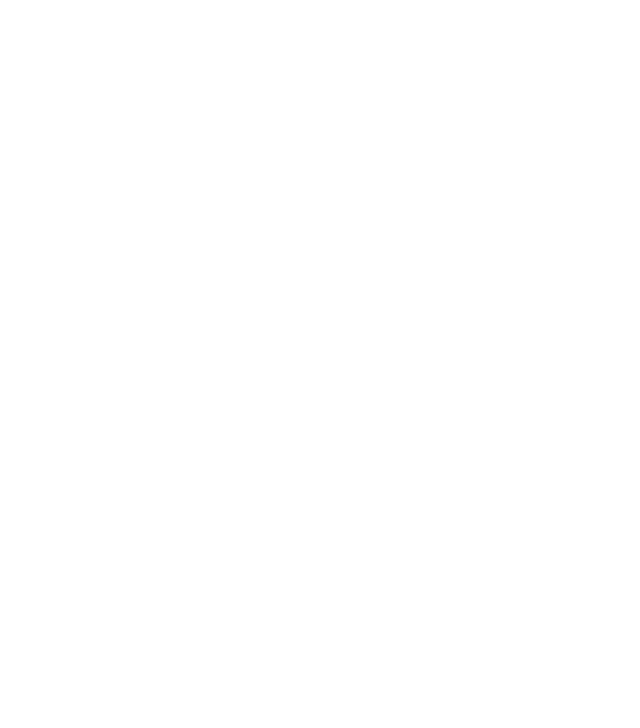
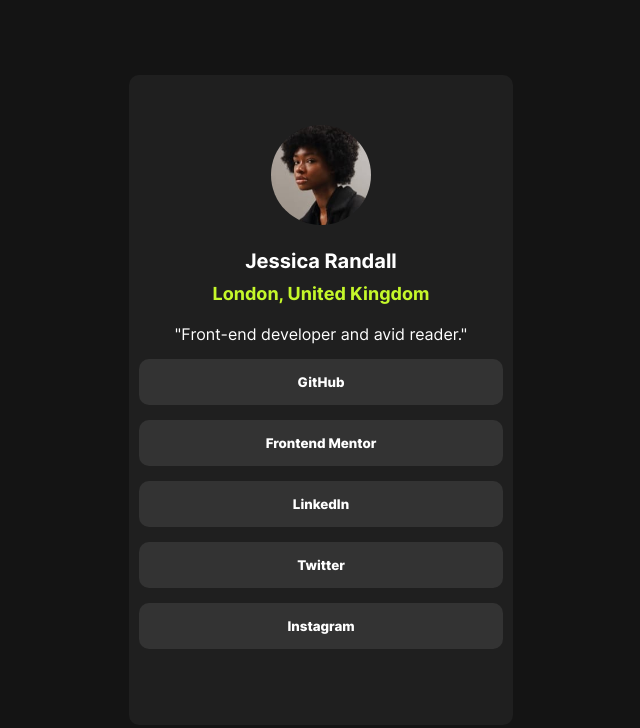
Before and after one commit to yanmartinss/portfolio-frontendmentor, a plain HTML site: page index.html in a window 1280 px wide. Shown: the whole page, without its empty margins (319-959 px from the left). Drawn offline with Linux system fonts and the light colour scheme.

Commit message:
finished: challenge frontend mentor

```diff
--- a/index.html
+++ b/index.html
@@ -1,11 +1,33 @@
 <!DOCTYPE html>
-<html lang="en">
+<html lang="pt-br">
 <head>
     <meta charset="UTF-8">
     <meta name="viewport" content="width=device-width, initial-scale=1.0">
-    <title>Document</title>
+    <link rel="shortcut icon" href="images/favicon-32x32.png" type="image/x-icon">
+    <link rel="stylesheet" href="style.css">
+    <title>login-page</title>
 </head>
 <body>
-
+    <div>
+        <img src="images/avatar-jessica.jpeg" alt="">
+        <h1>Jessica Randall</h1>
+        <h2>London, United Kingdom</h2>
+        <p id="subtitulo">"Front-end developer and avid reader."</p>
+        <button>
+            <p id="palavra">GitHub</p>
+        </button>
+        <button>
+            <p>Frontend Mentor</p>
+        </button>
+        <button>
+            <p id="palavra">LinkedIn</p>
+        </button>
+        <button>
+            <p id="palavra">Twitter</p>
+        </button>
+        <button>
+            <p id="palavra">Instagram</p>
+        </button>
+    </div>
 </body>
 </html>
--- /dev/null
+++ b/style.css
@@ -0,0 +1,96 @@
+@charset "UTF-8";
+
+@font-face {
+    font-family: Inter;
+    src: url('fonts/Inter-VariableFont_slnt\,wght.ttf') format('Truetype');
+}
+
+:root {
+    --green: hsl(75, 94%, 57%);
+    --white: hsl(0, 0%, 100%);
+    --grey: hsl(0, 0%, 20%);
+    --darkgrey: hsl(0, 0%, 12%);
+    --offblack: hsl(0, 0%, 8%);
+}
+
+* {
+    margin: 0px;
+    padding: 0px;
+    box-sizing: border-box;
+    font-family: Inter;
+}
+
+html {
+    scroll-behavior: smooth;
+}
+
+img {
+    border-radius: 100px;
+    width: 100px;
+}
+
+body {
+    background-color: var(--offblack);
+}
+
+div {
+    text-align: center;
+    background-color: var(--darkgrey);
+    color: var(--white);
+    border-radius: 10px;
+    width: 65vw;
+    height: 90vh;
+    position: absolute;
+    top: 50%;
+    left: 50%;
+    transform: translate(-50%, -50%);
+    padding-top: 50px;
+    padding-left: 10px;
+    padding-right: 10px;
+
+    @media only screen and (min-width: 1050px) {
+        width: 30vw;
+        height: 80vh;
+        padding-bottom: 600px;
+    }
+}
+
+h1 {
+    padding-top: 20px;
+    padding-bottom: 10px;
+    font-size: 20px;
+}
+
+h2 {
+    padding-bottom: 20px;
+    font-size: 18px;
+    color: var(--green);
+}
+
+.subtitulo {
+    padding-bottom: 20px;
+}
+
+button {
+    display: flex;
+    flex-direction: column;
+    width: 100%;
+    border: none;
+    margin: 15px auto;
+    color: var(--white);
+    background-color: var(--grey);
+    border-radius: 10px;
+    padding: 15px;
+    font-weight: 800;
+    justify-content: center;
+    align-items: center;
+}
+
+button:hover {
+    background-color: var(--green);
+    transition-duration: 0.5s;
+}
+
+button:active {
+    background-color: var(--darkgrey);
+}
```
